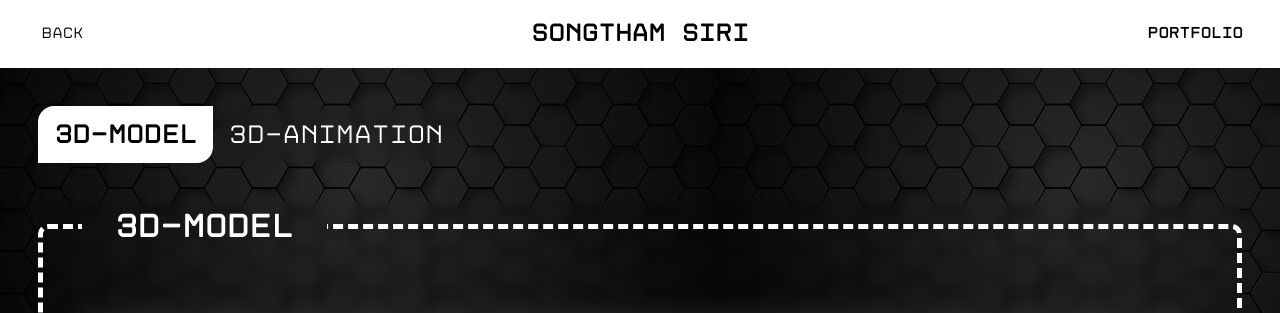
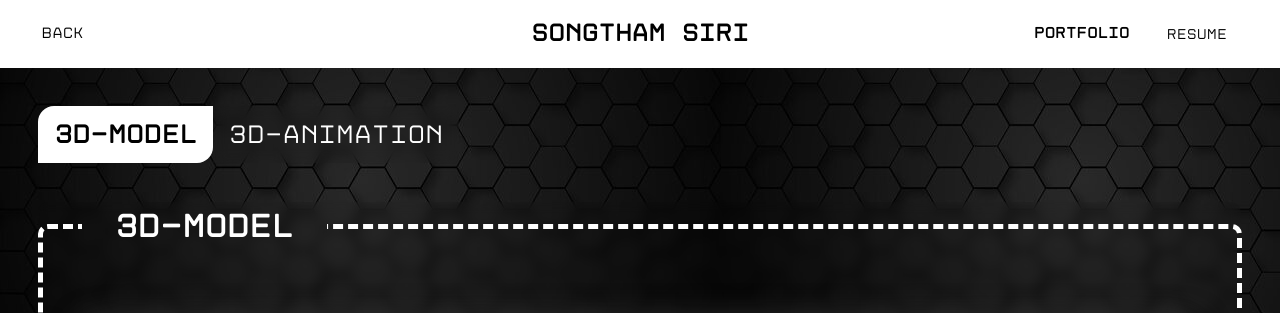
Before and after one commit to GunJaaI/Portfolio, a plain HTML site: page Portfolio.html in a window 1280 px wide. Shown: the top 313 px of the page. Drawn offline with Linux system fonts and the light colour scheme.

Commit message:
Back to Resize 3.1

```diff
--- a/CSS.css
+++ b/CSS.css
@@ -90,19 +90,15 @@ header {
     grid-column: 3;
     text-align: center;
 
-    /* display: grid;
-    grid-template-columns: repeat(1, 1fr);
+    display: grid;
+    grid-template-columns: repeat(2, 1fr);
     flex-wrap: nowrap;
     align-items: center;
     flex-direction: row;
     justify-content: center;
-    position: relative; */
-    display: flex;
-    flex-direction: row-reverse;
-    align-content: center;
-    align-items: center;
+    position: relative;
 
-    margin-right: 10%;
+    margin-right: 5%;
 }
 
 .button_header {
--- a/Portfolio.html
+++ b/Portfolio.html
@@ -22,8 +22,8 @@
                 <p id="header_Name"> Songtham Siri </p>
             </div>
             <div class="header_Right">
-                <p style="font-weight: bold; margin-right: 5%;"> Portfolio </p>
-                <!-- <a href="Resume.html"> <button class="button_header"> Resume </button></a> -->
+                <p style="font-weight: bold;"> Portfolio </p>
+                <a href="Resume.html"> <button class="button_header"> Resume </button></a>
             </div>
         </div>
     </header>
```
Also changed, not shown: index.html (+1 -1 lines).
